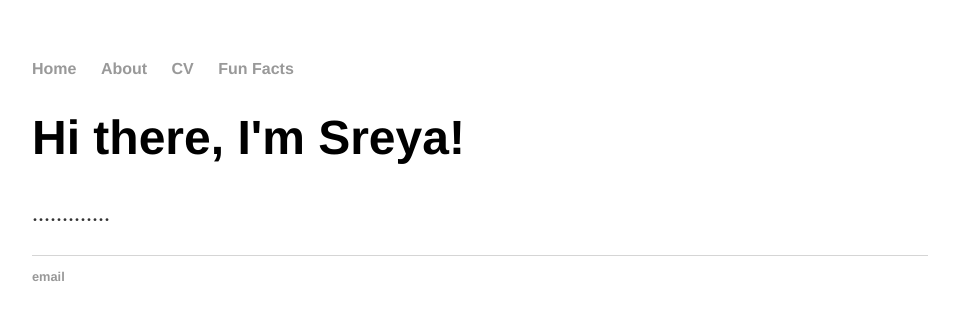
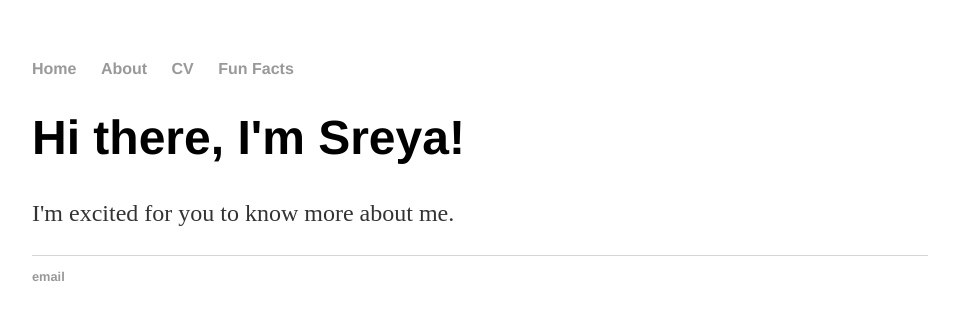
Before and after one commit to sreyadronamraju/sreyadronamraju.github.io, a Jekyll site: the page built from index.html, in a window 1280 px wide. Shown: the top 320 px of the page, without its empty margins (160-1119 px from the left). Built offline with Jekyll 4.4.1, drawn with Linux system fonts in a browser that asks for light colours.

Commit message:
Update index.html

```diff
--- a/index.html
+++ b/index.html
@@ -4,5 +4,5 @@ title: Sreya Dronamraju
 ---
 <div class="blurb">
 	<h1>Hi there, I'm Sreya!</h1>
-	<p>.............</p>
+	<p>I'm excited for you to know more about me.</p>
 </div><!-- /.blurb -->
```
